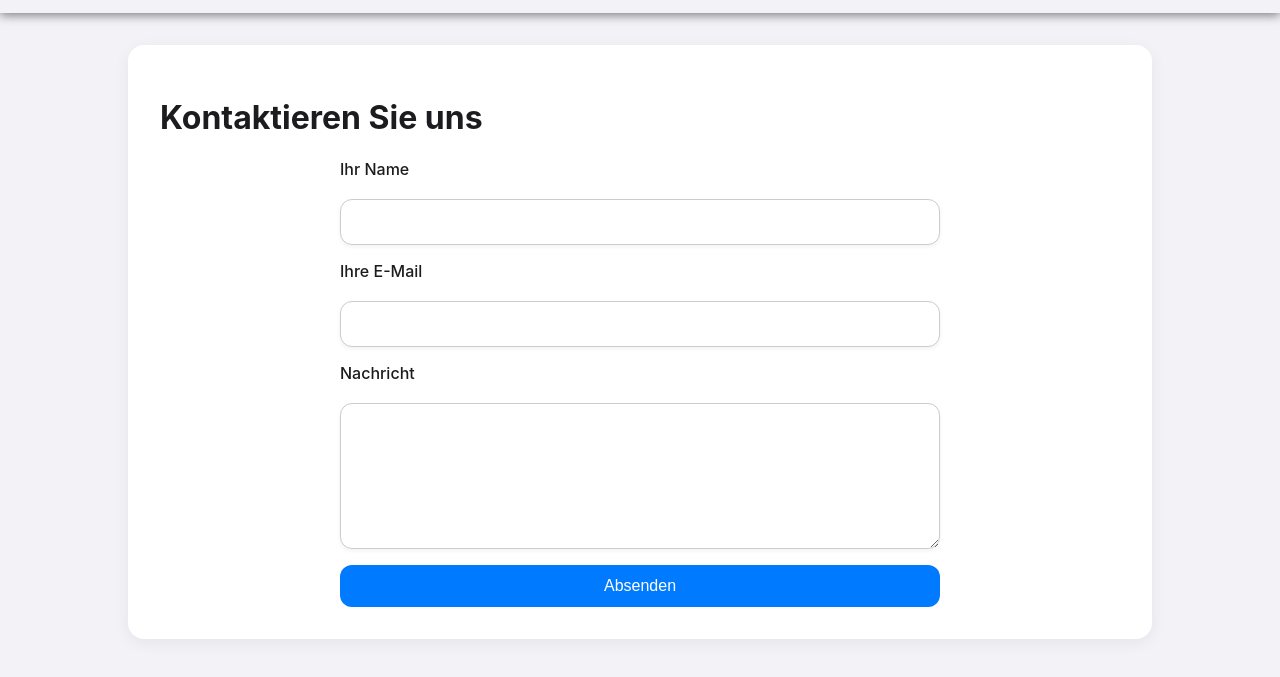
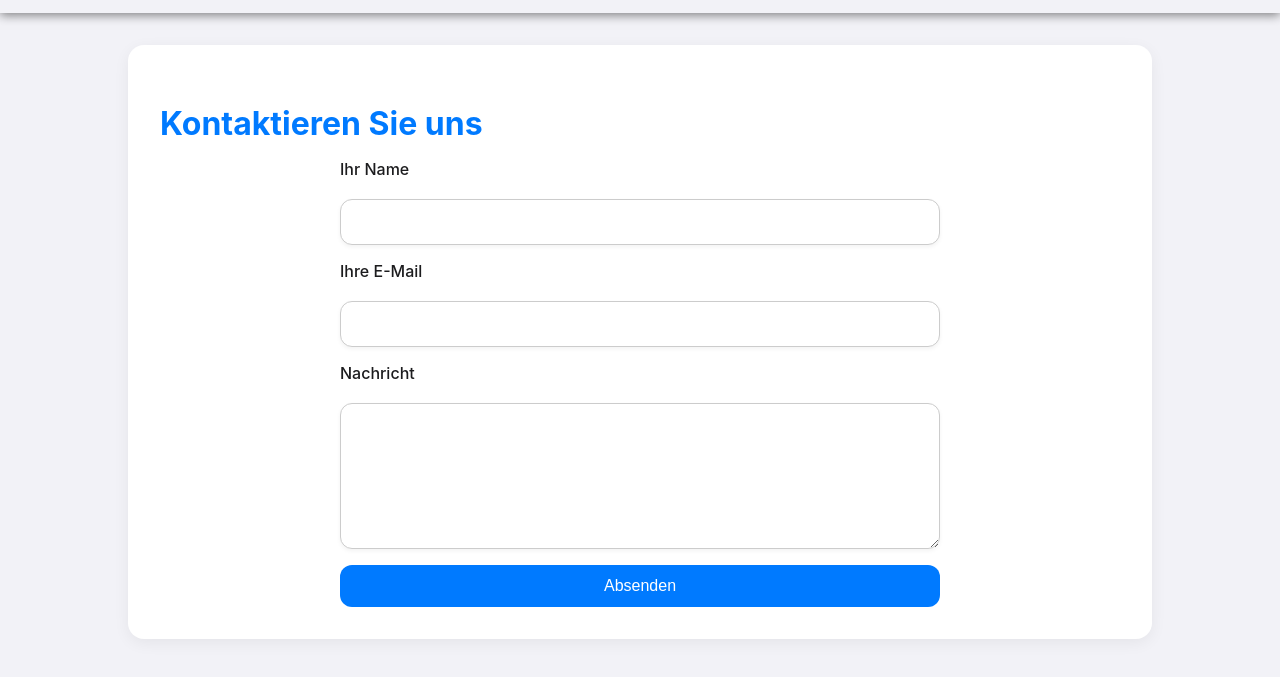
Before and after one commit to Done1992/done1992.github.io, a plain HTML site: page kontakt.html in a window 1280 px wide. Shown: the part 69-746 px from the top of the page. Drawn offline with Linux system fonts and the light colour scheme.

Commit message:
Update kontakt.html

```diff
--- a/kontakt.html
+++ b/kontakt.html
@@ -22,7 +22,7 @@
     </nav>
   </header>
    <div class="about-container">
-  <h1>Kontaktieren Sie uns</h1>
+  <h2>Kontaktieren Sie uns</h2>
   <form action="mailto:kontakt@fuego-electronics.de" method="POST" enctype="text/plain">
     <label for="name">Ihr Name</label>
     <input type="text" id="name" name="name" required>
```
